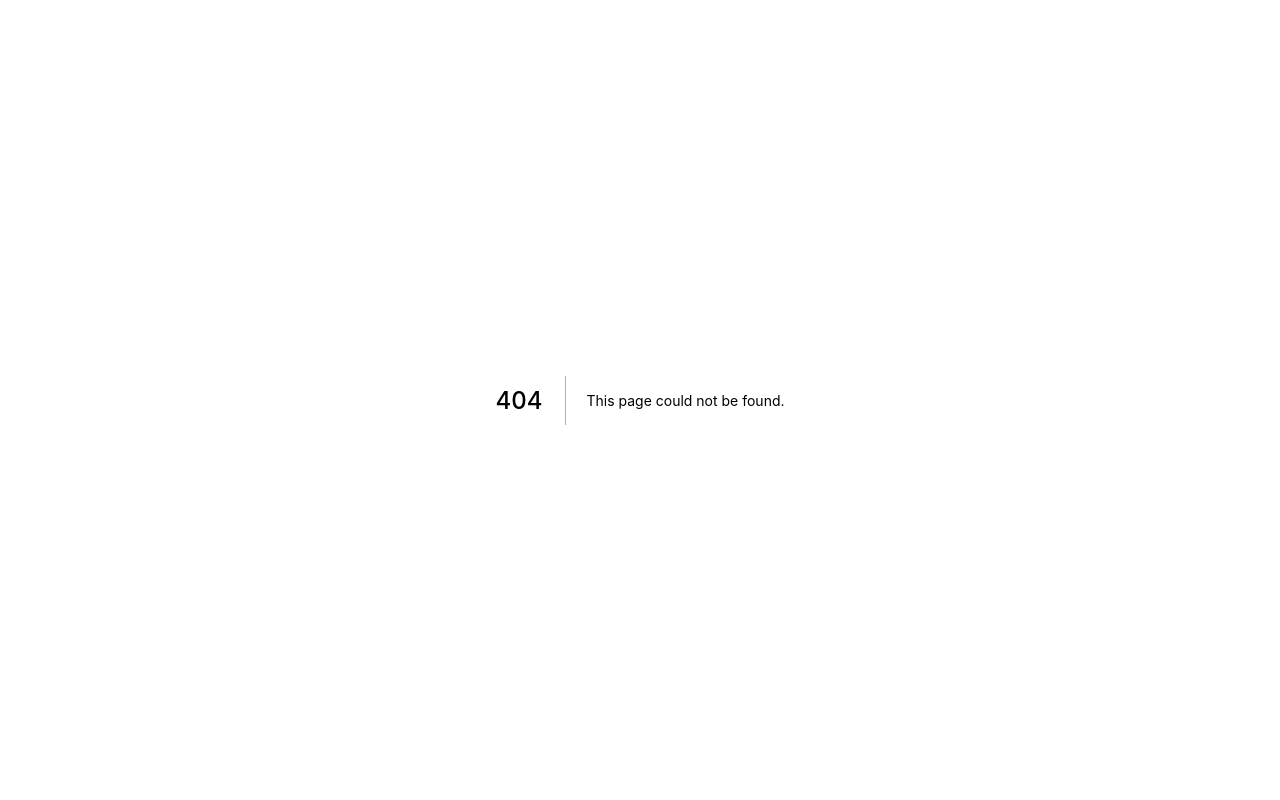
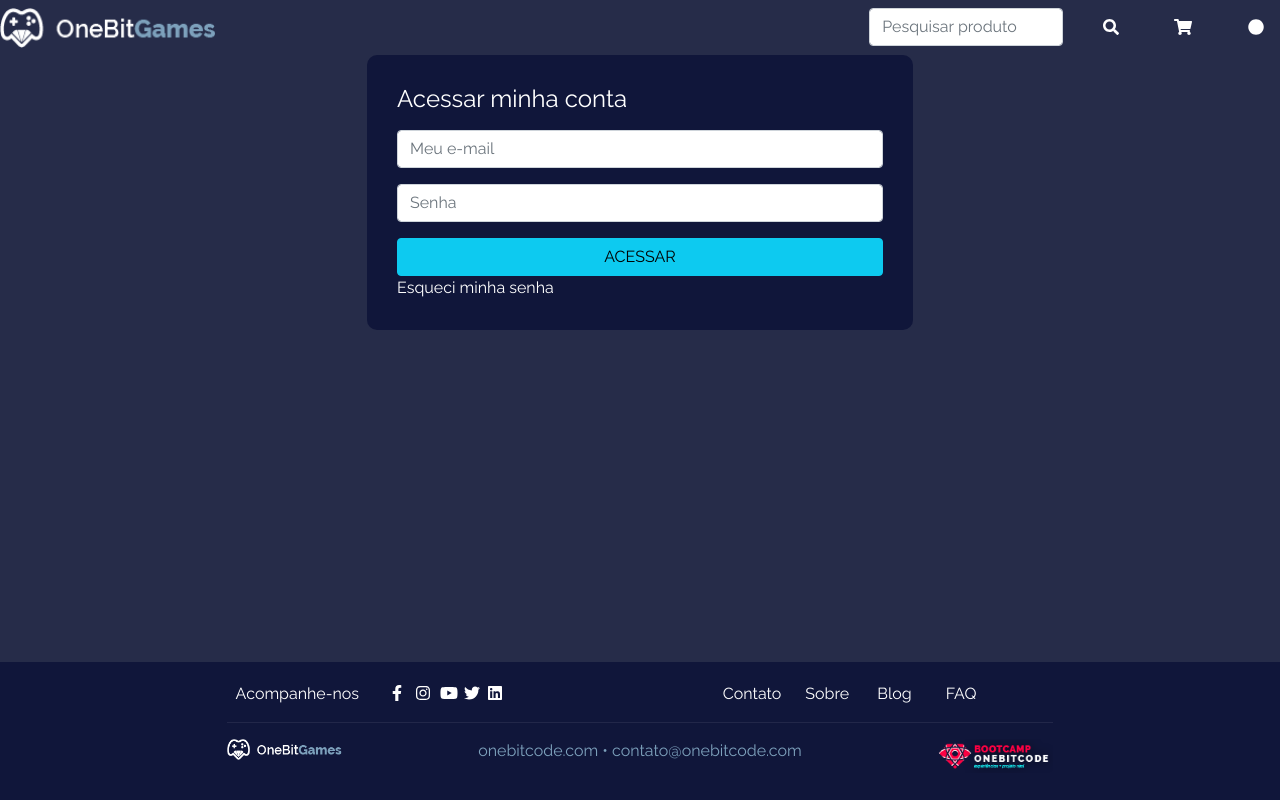
Before and after one commit to fabricioje/e-commerce-web, a Next.js app: page /Auth/Login in a window 1280 px wide. Before the commit this address had no page. Built offline with nearby package versions, Linux system fonts and the light colour scheme.

Commit message:
Criado a tela base de Login

```diff
--- /dev/null
+++ b/components/LoginForm/index.tsx
@@ -0,0 +1,37 @@
+import React from "react";
+import { InputGroup, FormControl, Button, Row, Col } from 'react-bootstrap';
+import BlueBackground from "../shared/BlueBackgraoud";
+
+interface LoginProps {
+    titlePhrase: String,
+    buttonPhrase: String
+}
+
+const LoginForm: React.FC<LoginProps> = ({titlePhrase, buttonPhrase}) => {
+    return (
+        <Row>
+            <Col lg={{ span: 6, offset: 3 }} md={{ span: 8, offset: 2 }}>
+                <BlueBackground>
+                    <h4>{titlePhrase}</h4>
+
+                    <InputGroup className="mt-3">
+                        <FormControl placeholder="Meu e-mail" />
+                    </InputGroup>
+
+                    <InputGroup className="mt-3">
+                        <FormControl placeholder="Senha" />
+                    </InputGroup>
+
+                    <Button className="btn btn-info mt-3 w-100">{buttonPhrase}</Button>
+
+                    <br/>
+
+                    Esqueci minha senha
+
+                </BlueBackground>
+            </Col>
+        </Row>
+    )
+}
+
+export default LoginForm;
--- /dev/null
+++ b/components/shared/BlueBackgraoud/index.tsx
@@ -0,0 +1,12 @@
+import React from "react";
+import styles from '../../../styles/Background.module.css'
+
+const BlueBackground: React.FC = ({children}) => {
+    return (
+        <div className={styles.main}>
+            {children}
+        </div>
+    )
+}
+
+export default BlueBackground;
--- /dev/null
+++ b/pages/Auth/Login/index.tsx
@@ -0,0 +1,14 @@
+import React from 'react';
+import MainComponent from '../../../components/shared/MainComponent';
+import LoginForm from '../../../components/LoginForm';
+
+
+const Login: React.FC = () => {
+    return (
+        <MainComponent>
+            <LoginForm titlePhrase="Acessar minha conta" buttonPhrase="ACESSAR" />
+        </MainComponent>
+    )
+}
+
+export default Login;
--- /dev/null
+++ b/styles/Background.module.css
@@ -0,0 +1,5 @@
+.main {
+    background-color: var(--color-primary);
+    padding: 30px;
+    border-radius: 10px;
+}
```
Also changed, not shown: pages/index.tsx (+10 -2 lines).
